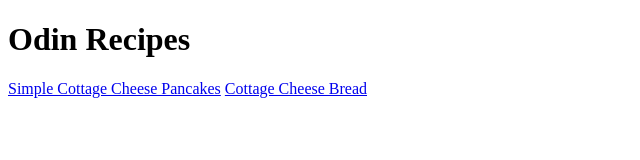
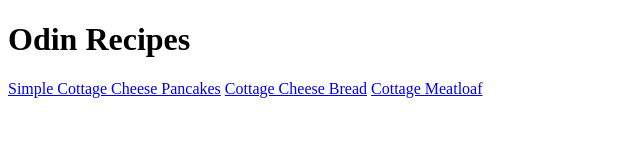
Before and after one commit to PollenVille/odin-recipes, a plain HTML site: page index.html in a window 1280 px wide. Shown: the whole page, without its empty margins (0-640 px from the left). Drawn offline with Linux system fonts and the light colour scheme.

Commit message:
Bad Commit Comment

```diff
--- a/index.html
+++ b/index.html
@@ -9,5 +9,6 @@
         <h1>Odin Recipes</h1>
         <a href="./recipes/simple_cottage_cheese_pancakes.html">Simple Cottage Cheese Pancakes</a>
         <a href="./recipes/cottage_cheese_bread.html">Cottage Cheese Bread</a>
+        <a href="./recipes/cottage_meatloaf.html">Cottage Meatloaf</a>
     </body>
 </html>
```
